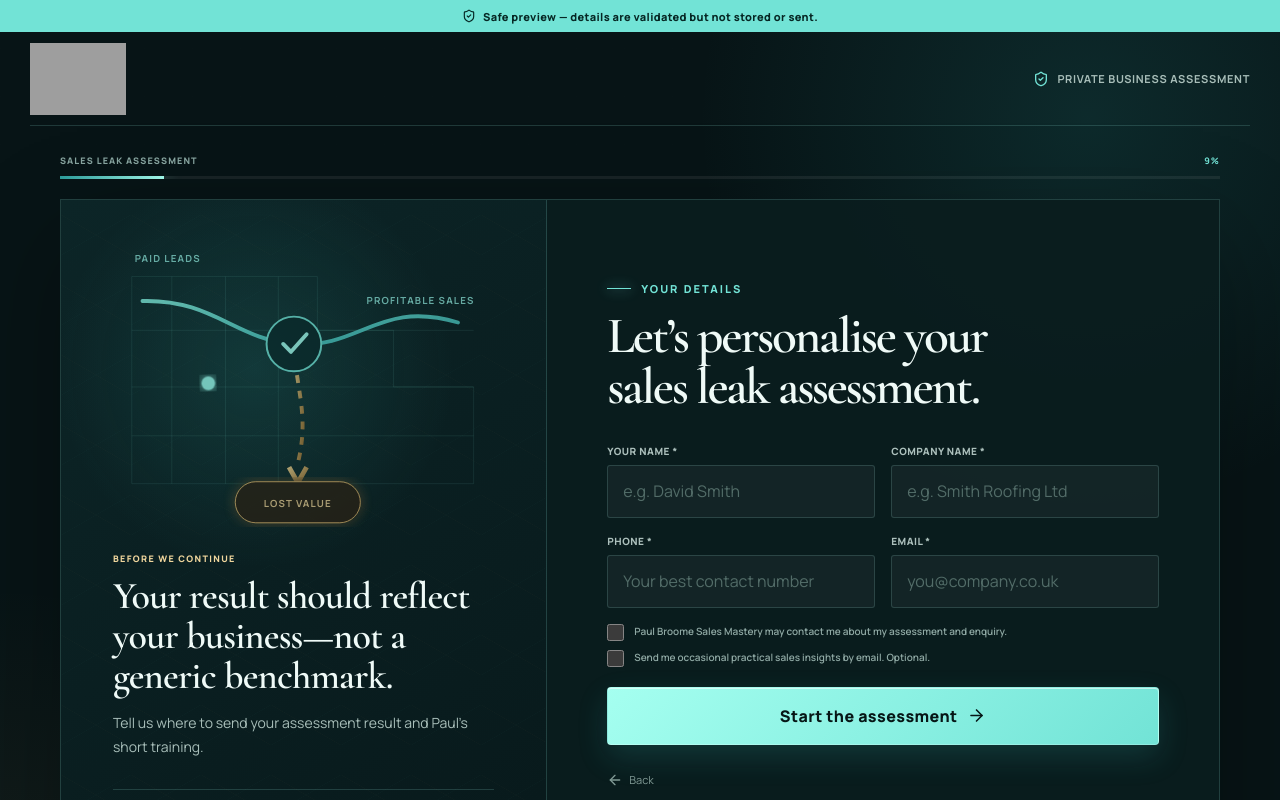
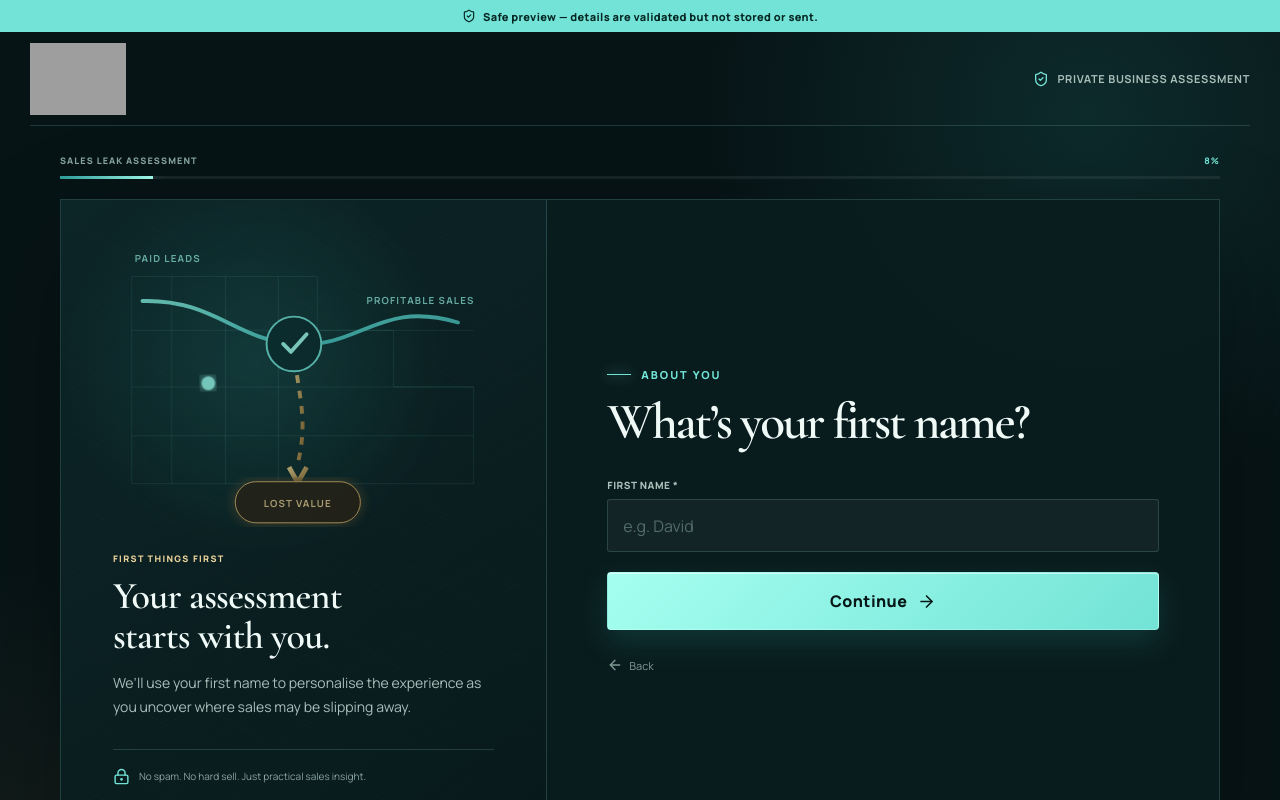
Before and after one commit to JamesParryCr8or/paul-broome, a Next.js app: page / in a window 1280 px wide. Both pictures are taken after a click on the button "Find my sales leak". Shown: the top 800 px of the page. Built offline with nearby package versions, Linux system fonts and the light colour scheme; grey boxes are pictures that could not be loaded.

Commit message:
Move contact capture to quiz completion

```diff
--- a/app/globals.css
+++ b/app/globals.css
@@ -89,6 +89,8 @@ h1[tabindex="-1"]:focus { outline:none; }
 .form-panel { padding:52px 60px; align-self:center; }
 .form-panel h1 { max-width:620px; font-size:clamp(40px,4vw,56px); line-height:1; }
 .details-form { margin-top:30px; display:grid; grid-template-columns:1fr 1fr; gap:16px; }
+.details-form.single-field-form { grid-template-columns:1fr; }
+.single-field-form>label { grid-column:1/-1; }
 .details-form>label:not(.check-row):not(.honey) { display:grid; gap:7px; }
 .details-form>label>span { color:#acc0bc; font-size:10px; font-weight:800; letter-spacing:.05em; text-transform:uppercase; }
 .details-form input:not([type=checkbox]) { width:100%; min-height:53px; padding:0 15px; color:var(--text); background:rgba(255,255,255,.045); border:1px solid rgba(148,216,207,.18); border-radius:3px; transition:border-color .2s,background .2s; }
--- a/app/ui/Funnel.tsx
+++ b/app/ui/Funnel.tsx
@@ -11,7 +11,7 @@ import {
 } from 'lucide-react';
 import { questions, type Answers, type QuestionId } from '@/lib/quiz';
 
-type View = 'intro' | 'details' | 'quiz' | 'complete';
+type View = 'intro' | 'name' | 'company' | 'quiz' | 'contact' | 'complete';
 type Result = { preview: boolean; route: 'training'; score: number; tier: string; nextStepUrl?: string };
 type Contact = { name: string; company: string; phone: string; email: string; consent: boolean; marketing: boolean; website: string };
 
@@ -104,14 +104,14 @@ export default function Funnel({ preview }: { preview: boolean }) {
   const [view, setView] = useState<View>('intro');
   const [questionIndex, setQuestionIndex] = useState(0);
   const [answers, setAnswers] = useState<Partial<Answers>>({});
-  const [contact, setContact] = useState<Contact>({ name: '', company: '', phone: '', email: '', consent: false, marketing: false, website: '' });
+  const [contact, setContact] = useState<Contact>({ name: '', company: '', phone: '', email: '', consent: true, marketing: true, website: '' });
   const [result, setResult] = useState<Result | null>(null);
   const [busy, setBusy] = useState(false);
   const [error, setError] = useState('');
   const headingRef = useRef<HTMLHeadingElement>(null);
   const submissionId = useRef('');
   const attribution = useRef<Record<string, string>>({});
-  const totalSteps = questions.length + 1;
+  const totalSteps = questions.length + 3;
   const question = questions[questionIndex];
   const selected = answers[question?.id];
 
@@ -144,15 +144,29 @@ export default function Funnel({ preview }: { preview: boolean }) {
   }, [answers.biggestCost]);
 
   function begin() {
-    setView('details');
+    setView('name');
     track('sales_leak_assessment_started');
   }
 
-  function saveDetails(event: FormEvent) {
+  function saveName(event: FormEvent) {
+    event.preventDefault();
+    setError('');
+    setView('company');
+    track('sales_leak_name_step_complete');
+  }
+
+  function saveCompany(event: FormEvent) {
     event.preventDefault();
     setError('');
     setView('quiz');
+    track('sales_leak_company_step_complete');
+  }
+
+  async function saveContact(event: FormEvent) {
+    event.preventDefault();
+    setError('');
     track('sales_leak_contact_step_complete');
+    await submit();
   }
 
   function selectAnswer(id: QuestionId, value: string) {
@@ -168,7 +182,8 @@ export default function Funnel({ preview }: { preview: boolean }) {
       track('sales_leak_step_complete', { step: questionIndex + 1 });
       return;
     }
-    await submit();
+    setView('contact');
+    track('sales_leak_questions_complete');
   }
 
   async function submit() {
@@ -193,9 +208,14 @@ export default function Funnel({ preview }: { preview: boolean }) {
 
   function back() {
     setError('');
-    if (view === 'details') setView('intro');
-    else if (view === 'quiz' && questionIndex === 0) setView('details');
+    if (view === 'name') setView('intro');
+    else if (view === 'company') setView('name');
+    else if (view === 'quiz' && questionIndex === 0) setView('company');
     else if (view === 'quiz') setQuestionIndex(current => Math.max(0, current - 1));
+    else if (view === 'contact') {
+      setQuestionIndex(questions.length - 1);
+      setView('quiz');
+    }
   }
 
   return (
@@ -226,28 +246,46 @@ export default function Funnel({ preview }: { preview: boolean }) {
         </section>
       )}
 
-      {view === 'details' && (
+      {view === 'name' && (
         <section className="assessment-shell">
           <Progress current={1} total={totalSteps}/>
           <div className="split-card details-layout">
             <aside className="context-panel">
               <div className="mini-visual"><RevenueLeakGraphic /></div>
-              <p className="step-label">Before we continue</p>
-              <h2>Your result should reflect your business—not a generic benchmark.</h2>
-              <p>Tell us where to send your assessment result and Paul’s short training.</p>
+              <p className="step-label">First things first</p>
+              <h2>Your assessment starts with you.</h2>
+              <p>We’ll use your first name to personalise the experience as you uncover where sales may be slipping away.</p>
               <div className="secure-note"><LockKeyhole size={17}/><span>No spam. No hard sell. Just practical sales insight.</span></div>
             </aside>
             <div className="form-panel">
-              <p className="eyebrow compact"><span/> YOUR DETAILS</p>
-              <h1 ref={headingRef} tabIndex={-1}>Let’s personalise your sales leak assessment.</h1>
-              <form className="details-form" onSubmit={saveDetails}>
-                <label><span>Your name *</span><input required autoComplete="name" value={contact.name} onChange={e => setContact({...contact, name:e.target.value})} placeholder="e.g. David Smith" /></label>
-                <label><span>Company name *</span><input required autoComplete="organization" value={contact.company} onChange={e => setContact({...contact, company:e.target.value})} placeholder="e.g. Smith Roofing Ltd" /></label>
-                <label><span>Phone *</span><input required type="tel" minLength={10} maxLength={22} autoComplete="tel" value={contact.phone} onChange={e => setContact({...contact, phone:e.target.value})} placeholder="Your best contact number" /></label>
-                <label><span>Email *</span><input required type="email" autoComplete="email" value={contact.email} onChange={e => setContact({...contact, email:e.target.value})} placeholder="you@company.co.uk" /></label>
-                <label className="honey" aria-hidden="true">Website<input tabIndex={-1} autoComplete="off" value={contact.website} onChange={e => setContact({...contact, website:e.target.value})}/></label>
-                <label className="check-row"><input required type="checkbox" checked={contact.consent} onChange={e => setContact({...contact, consent:e.target.checked})}/><span>Paul Broome Sales Mastery may contact me about my assessment and enquiry.</span></label>
-                <label className="check-row optional"><input type="checkbox" checked={contact.marketing} onChange={e => setContact({...contact, marketing:e.target.checked})}/><span>Send me occasional practical sales insights by email. Optional.</span></label>
+              <p className="eyebrow compact"><span/> ABOUT YOU</p>
+              <h1 ref={headingRef} tabIndex={-1}>What’s your first name?</h1>
+              <form className="details-form single-field-form" onSubmit={saveName}>
+                <label><span>First name *</span><input required minLength={2} autoFocus autoComplete="given-name" value={contact.name} onChange={e => setContact({...contact, name:e.target.value})} placeholder="e.g. David" /></label>
+                <button className="primary-cta" type="submit">Continue <ArrowRight size={19}/></button>
+              </form>
+              <button className="back-link" onClick={back}><ArrowLeft size={16}/> Back</button>
+            </div>
+          </div>
+        </section>
+      )}
+
+      {view === 'company' && (
+        <section className="assessment-shell">
+          <Progress current={2} total={totalSteps}/>
+          <div className="split-card details-layout">
+            <aside className="context-panel">
+              <div className="mini-visual"><RevenueLeakGraphic /></div>
+              <p className="step-label">Your business</p>
+              <h2>Every sales process has its own pressure points.</h2>
+              <p>Your company name helps make the assessment feel relevant to the business you’re building.</p>
+              <div className="secure-note"><Building2 size={17}/><span>Built for UK home improvement business owners.</span></div>
+            </aside>
+            <div className="form-panel">
+              <p className="eyebrow compact"><span/> ABOUT YOUR BUSINESS</p>
+              <h1 ref={headingRef} tabIndex={-1}>{firstName ? `Thanks, ${firstName}. What’s your company called?` : 'What’s your company called?'}</h1>
+              <form className="details-form single-field-form" onSubmit={saveCompany}>
+                <label><span>Company name *</span><input required minLength={2} autoFocus autoComplete="organization" value={contact.company} onChange={e => setContact({...contact, company:e.target.value})} placeholder="e.g. Smith Roofing Ltd" /></label>
                 <button className="primary-cta" type="submit">Start the assessment <ArrowRight size={19}/></button>
               </form>
               <button className="back-link" onClick={back}><ArrowLeft size={16}/> Back</button>
@@ -258,7 +296,7 @@ export default function Funnel({ preview }: { preview: boolean }) {
 
       {view === 'quiz' && question && (
         <section className="assessment-shell">
-          <Progress current={questionIndex + 2} total={totalSteps}/>
+          <Progress current={questionIndex + 3} total={totalSteps}/>
           <div className="split-card quiz-layout">
             <aside className="visual-panel">
               <div className="question-number">{String(questionIndex + 1).padStart(2, '0')}<span>/ {questions.length}</span></div>
@@ -286,10 +324,39 @@ export default function Funnel({ preview }: { preview: boolean }) {
               <div className="question-actions">
                 <button className="back-link" onClick={back}><ArrowLeft size={16}/> Back</button>
                 <button className="primary-cta next-cta" onClick={continueQuiz} disabled={!selected || busy}>
-                  {questionIndex === questions.length - 1 ? (busy ? 'Preparing your result…' : 'YES! I WANT TO FIX MY CLOSE RATE') : 'Continue'}
+                  Continue
                   {!busy && <ArrowRight size={19}/>}
                 </button>
               </div>
+            </div>
+          </div>
+        </section>
+      )}
+
+      {view === 'contact' && (
+        <section className="assessment-shell">
+          <Progress current={totalSteps} total={totalSteps}/>
+          <div className="split-card details-layout">
+            <aside className="context-panel">
+              <div className="mini-visual"><RevenueLeakGraphic /></div>
+              <p className="step-label">Your result is ready</p>
+              <h2>Where should we send your sales leak snapshot?</h2>
+              <p>Add your best email and phone number to unlock your result and Paul’s short training.</p>
+              <div className="secure-note"><LockKeyhole size={17}/><span>Your details stay private and secure.</span></div>
+            </aside>
+            <div className="form-panel">
+              <p className="eyebrow compact"><span/> FINAL STEP</p>
+              <h1 ref={headingRef} tabIndex={-1}>See where {contact.company || 'your business'} is losing sales.</h1>
+              <form className="details-form" onSubmit={saveContact}>
+                <label><span>Email *</span><input required type="email" autoFocus autoComplete="email" value={contact.email} onChange={e => setContact({...contact, email:e.target.value})} placeholder="you@company.co.uk" /></label>
+                <label><span>Phone *</span><input required type="tel" minLength={10} maxLength={22} autoComplete="tel" value={contact.phone} onChange={e => setContact({...contact, phone:e.target.value})} placeholder="Your best contact number" /></label>
+                <label className="honey" aria-hidden="true">Website<input tabIndex={-1} autoComplete="off" value={contact.website} onChange={e => setContact({...contact, website:e.target.value})}/></label>
+                <label className="check-row"><input required type="checkbox" checked={contact.consent} onChange={e => setContact({...contact, consent:e.target.checked})}/><span>Paul Broome Sales Mastery may contact me about my assessment and enquiry.</span></label>
+                <label className="check-row optional"><input type="checkbox" checked={contact.marketing} onChange={e => setContact({...contact, marketing:e.target.checked})}/><span>Send me occasional practical sales insights by email. Optional.</span></label>
+                {error && <p className="form-error" role="alert">{error}</p>}
+                <button className="primary-cta" type="submit" disabled={busy}>{busy ? 'Preparing your result…' : 'YES! I WANT TO FIX MY CLOSE RATE'}{!busy && <ArrowRight size={19}/>}</button>
+              </form>
+              <button className="back-link" onClick={back} disabled={busy}><ArrowLeft size={16}/> Back</button>
             </div>
           </div>
         </section>
```
Also changed, not shown: tests/browser-booking-flow.mjs (+6 -2 lines).
